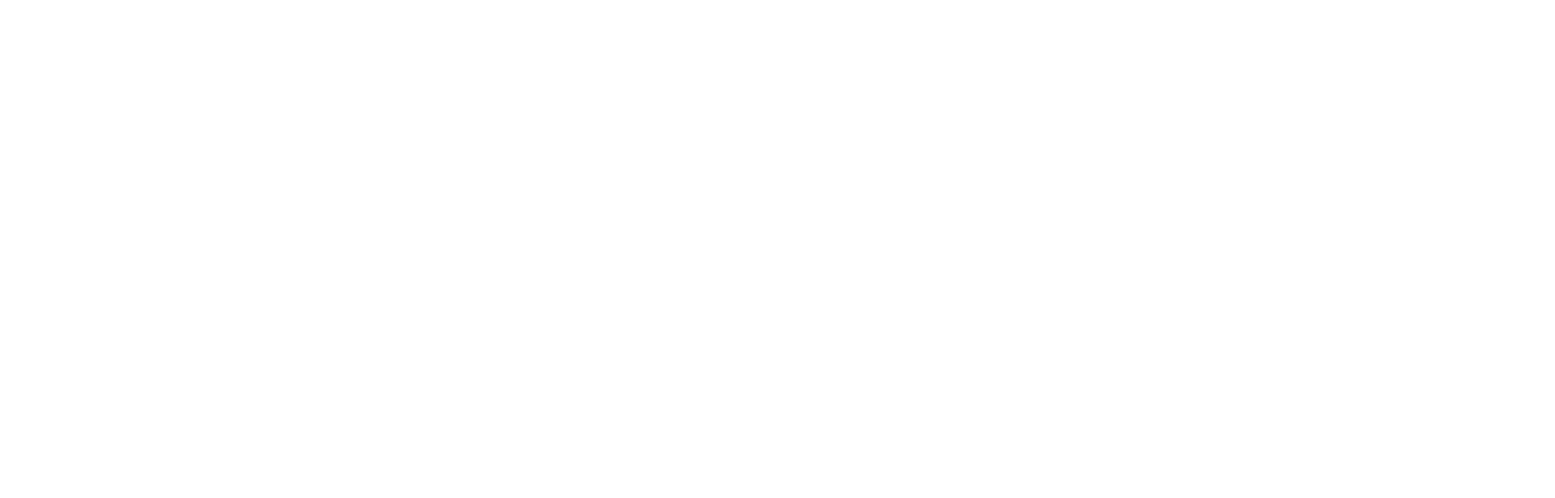
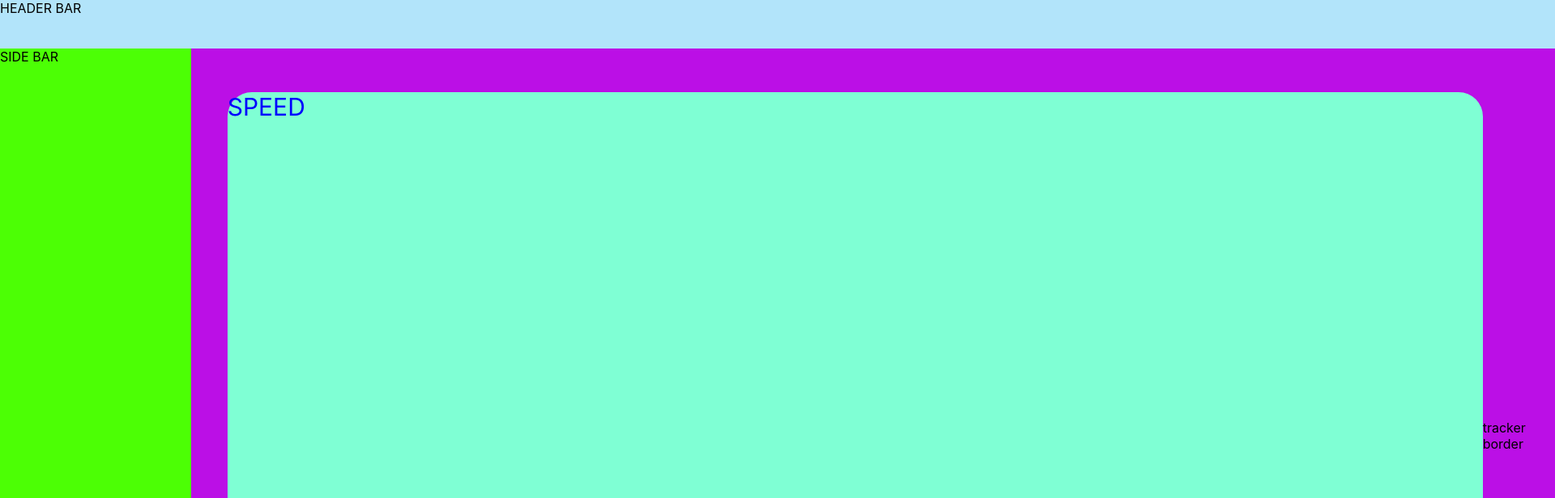
Before and after one commit to Neihana-G/ReactAndRoll-ProjectX, a React (Create React App) app: page /teacherDashboard in a window 1280 px wide. Before the commit this address had no page. Shown: the top 616 px of the page at 81% size, 1920 px wide, since content can reach past the window. Built offline with nearby package versions, Linux system fonts and the light colour scheme.

Commit message:
Fix imports

```diff
--- a/src/App.js
+++ b/src/App.js
@@ -1,10 +1,12 @@
 import Home from "./pages/Home/Home";
+import TeacherDashboard from "./pages/TeacherDashboard/TeacherDashboard";
 import { Routes, Route, Navlink } from "react-router-dom";
 function App() {
   return (
     <div className="App">
       <Routes>
         <Route path="/" element={<Home />}></Route>
+        <Route path="/teacherDashboard" element={<TeacherDashboard />}></Route>
       </Routes>
     </div>
   );
--- a/src/pages/Home/TeacherDashboard/TeacherDashboard.jsx
+++ b/src/pages/TeacherDashboard/TeacherDashboard.jsx
@@ -1,4 +1,4 @@
-import ProgressTracker from "../../Components/common/teacherDashboard/progressTracker/ProgressTracker";
+import ProgressTracker from "../../common/teacherDashboard/progressTracker/ProgressTracker";
 import "./TeacherDashboard.css";
 
 export default function TeacherDashboard() {
```
Also changed, not shown: src/pages/TeacherDashboard/TeacherDashboard.css (renamed from src/pages/Home/TeacherDashboard/TeacherDashboard.css). Lines whose indentation alone changed are shown as unchanged.
